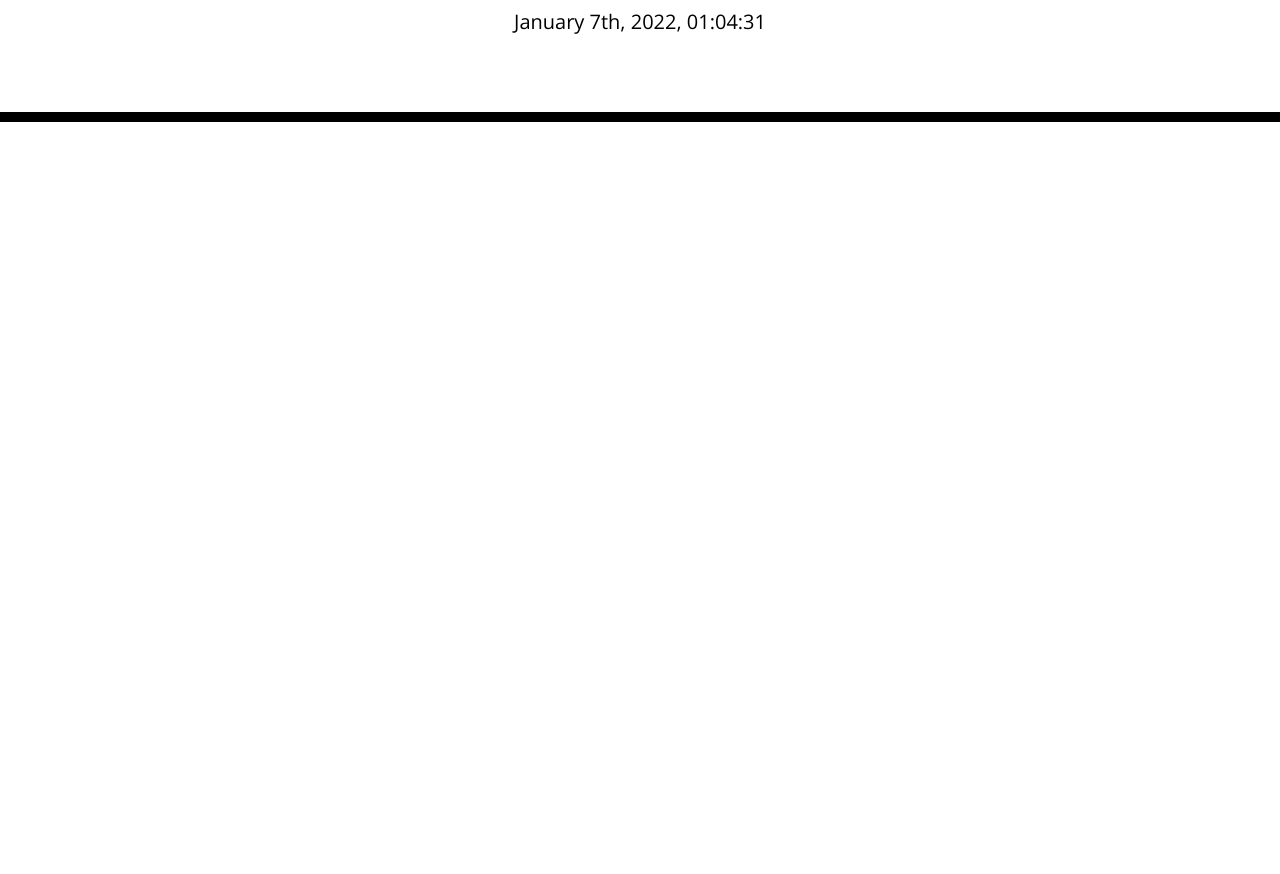
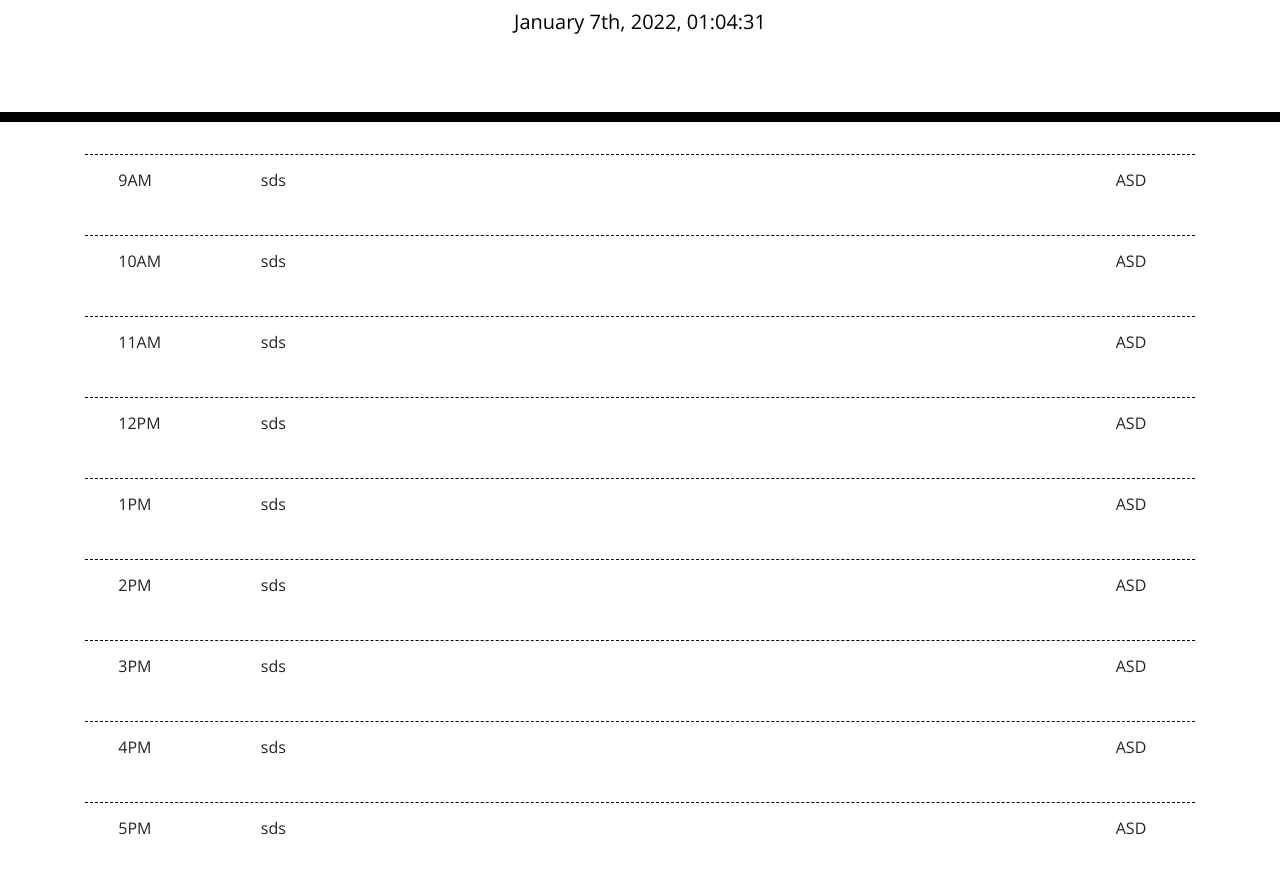
Before and after one commit to PentaZoned/work-day-scheduler, a plain HTML site: page index.html in a window 1280 px wide. Shown: the part 182-1056 px from the top of the page. Before the commit the page ends 800 px from the top, so only its background shows below. Drawn offline with nearby package versions, Linux system fonts and the light colour scheme.

Commit message:
set up rows and columns

```diff
--- a/index.html
+++ b/index.html
@@ -21,6 +21,131 @@
   </header>
   <div class="container">
     <!-- Timeblocks go here -->
+    <div class="hour">
+    </div>
+    <div class="row">
+      <div class="col">
+        9AM
+      </div>
+      <div class="col col-9">
+        sds
+      </div>
+      <div class="col">
+        ASD
+      </div>
+    </div>
+
+    <div class="hour">
+    </div>
+    <div class="row">
+      <div class="col">
+        10AM
+      </div>
+      <div class="col col-9">
+        sds
+      </div>
+      <div class="col">
+        ASD
+      </div>
+    </div>
+
+    <div class="hour">
+    </div>
+    <div class="row">
+      <div class="col">
+        11AM
+      </div>
+      <div class="col col-9">
+        sds
+      </div>
+      <div class="col">
+        ASD
+      </div>
+    </div>
+
+    <div class="hour">
+    </div>
+    <div class="row">
+      <div class="col">
+        12PM
+      </div>
+      <div class="col col-9">
+        sds
+      </div>
+      <div class="col">
+        ASD
+      </div>
+    </div>
+
+    <div class="hour">
+    </div>
+    <div class="row">
+      <div class="col">
+        1PM
+      </div>
+      <div class="col col-9">
+        sds
+      </div>
+      <div class="col">
+        ASD
+      </div>
+    </div>
+
+    <div class="hour">
+    </div>
+    <div class="row">
+      <div class="col">
+        2PM
+      </div>
+      <div class="col col-9">
+        sds
+      </div>
+      <div class="col">
+        ASD
+      </div>
+    </div>
+
+    <div class="hour">
+    </div>
+    <div class="row">
+      <div class="col">
+        3PM
+      </div>
+      <div class="col col-9">
+        sds
+      </div>
+      <div class="col">
+        ASD
+      </div>
+    </div>
+
+    <div class="hour">
+    </div>
+    <div class="row">
+      <div class="col">
+        4PM
+      </div>
+      <div class="col col-9">
+        sds
+      </div>
+      <div class="col">
+        ASD
+      </div>
+    </div>
+
+    <div class="hour">
+    </div>
+    <div class="row">
+      <div class="col">
+        5PM
+      </div>
+      <div class="col col-9">
+        sds
+      </div>
+      <div class="col">
+        ASD
+      </div>
+    </div>
   </div>
 
   <script src="https://cdnjs.cloudflare.com/ajax/libs/jquery/3.2.1/jquery.min.js"></script>
```
Also changed, not shown: assets/script.js (line endings or trailing spaces).
